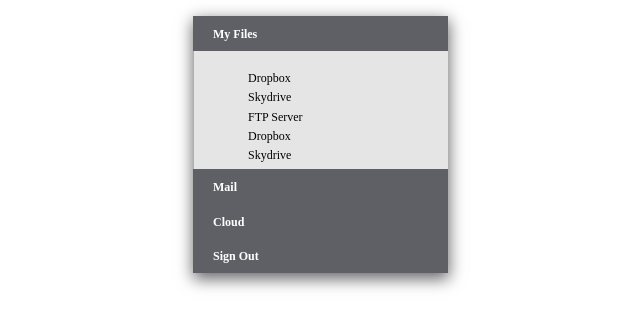
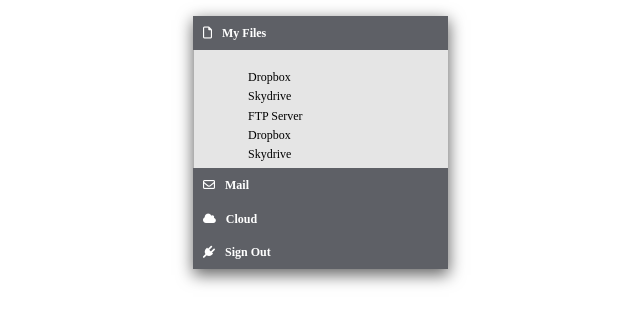
Before and after one commit to pnitto/4.3-JQuery-Practice, a website: page index.html in a window 1280 px wide. Shown: the whole page, without its empty margins (320-960 px from the left). Drawn offline with nearby package versions, Linux system fonts and the light colour scheme.

Commit message:
added icons

```diff
--- a/index.html
+++ b/index.html
@@ -3,13 +3,14 @@
 <head>
   <meta charset="UTF-8">
   <link href="css/main.css" type="text/css" rel="stylesheet" />
+  <link rel="stylesheet" href="https://maxcdn.bootstrapcdn.com/font-awesome/4.4.0/css/font-awesome.min.css"/>
   <title>Jquery Practice</title>
 </head>
 <body>
   <div id="accordion">
     <ul class ="main-ul">
       <li class="active">
-        <h3><span class="my-file-icon"></span>My Files</h3>
+        <h3><i class="fa fa-file-o"></i>My Files</h3>
         <ul>
           <li><a class="li" href="#">Dropbox</a></li>
           <li><a class="li" href="#">Skydrive</a></li>
@@ -19,7 +20,7 @@
         </ul>
       </li>
       <li>
-        <h3><span class="my-file-icon"></span>Mail</h3>
+        <h3><i class="fa fa-envelope-o"></i>Mail</h3>
         <ul>
           <li><a class="li" href="#">Dropbox</a></li>
           <li><a class="li" href="#">Skydrive</a></li>
@@ -29,7 +30,7 @@
         </ul>
       </li>
       <li>
-        <h3><span class="my-file-icon"></span>Cloud</h3>
+        <h3><i class="fa fa-cloud"></i>Cloud</h3>
         <ul>
           <li><a class="li" href="#">Connect</a></li>
           <li><a class="li" href="#">Profiles</a></li>
@@ -40,7 +41,7 @@
         </ul>
       </li>
       <li>
-        <h3><span class="my-file-icon"></span>Sign Out</h3>
+        <h3><i class="fa fa-plug"></i>Sign Out</h3>
         <ul>
           <li><a class="li" href="#">Dropbox</a></li>
           <li><a class="li" href="#">Skydrive</a></li>
--- a/scss/main.scss
+++ b/scss/main.scss
@@ -52,3 +52,6 @@
 .main-ul {
   margin-left: -16%;
 }
+.fa {
+  padding-right: 10px;
+}
```
Also changed, not shown: css/main.css.
